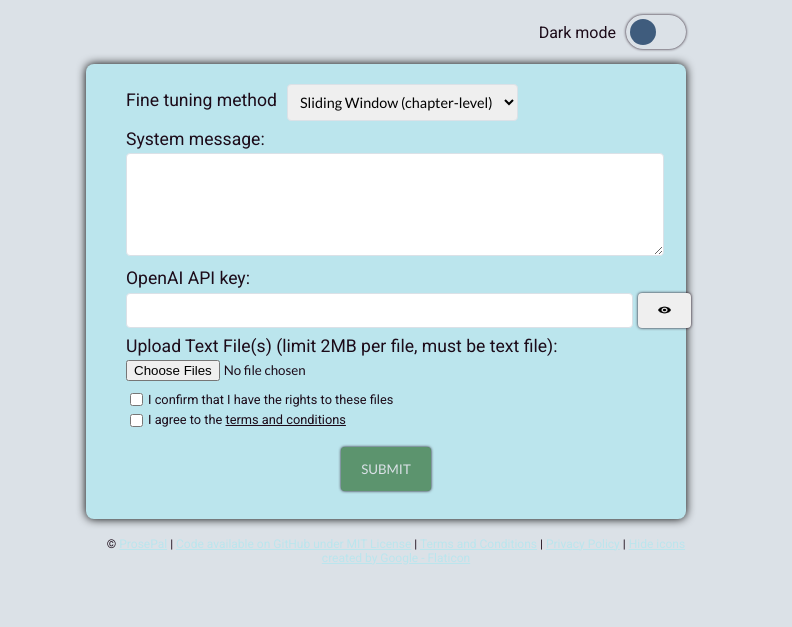
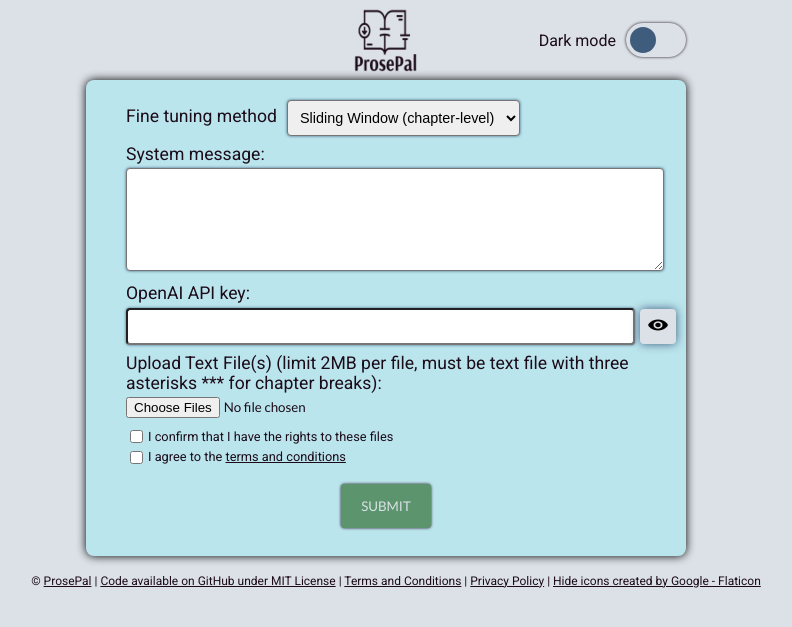
Before and after one commit to ashrobertsdragon/Finetune-GPT-3.5-for-Authors, a Flask app: page / in a window 1280 px wide. Shown: the top 627 px of the page, without its empty margins (254-1046 px from the left). Run offline with Flask 3, Linux system fonts and the light colour scheme.

Commit message:
added logo and favicon

```diff
--- a/static/style.css
+++ b/static/style.css
@@ -1,14 +1,28 @@
-body {
+.form-container {
   max-width: 600px;
   margin: 0 auto;
 }
+
+.header {
+  display: flex;
+  justify-content: center;
+  align-items: center;
+  height: 64px;
+  position: relative;
+}
+
+#logo {
+  height: 64px;
+  width: 64px;
+  margin: auto;
+}
 /* Toggle Switch */
 #toggle {
-  margin: 0 auto;
+  position: absolute;
+  right: 0;
   display: flex;
-  justify-content: flex-end;
   align-items: center;
-  padding: 15px 0; /* Adjust padding as needed */
+  padding: 15px 0;
 }
 #toggle p {
   margin: 0;
@@ -100,8 +114,12 @@ body.dark-mode select,
 body.dark-mode textarea {
   background-color: #1C0B19;
   color: #DBE1E7;
-  border-color: #1C0B19;
-  box-shadow: inset 0 0 3px #DBE1E7;
+  border-radius: 4px;
+  box-shadow: inset 0 0 0.5px 1px rgba(219, 225, 231, 0.1),
+  0 0 0 1px rgba(44, 11, 25, 0.075),
+  0 0.3px 0.4px rgba(44, 11, 25, 0.02),
+  0 0.9px 1.5px rgba(44, 11, 25, 0.045),
+  0 3.5px 6px rgba(44, 11, 25, 0.09) !important;
 }
 body.dark-mode input[type="submit"] {
   box-shadow: inset 0 0 3px darkgreen;
@@ -123,12 +141,13 @@ a:hover {
 label a {
   padding-left: .25em;
 }
-
 /* General Styling */
-body, button {
+body, button, label,
+select input[type="submit"],
+input[type="checkbox"] {
   font-family: 'Roboto', sans-serif;
 }
-input, select, textarea {
+input, textarea {
   font-family: 'Lato', sans-serif;
 }
 button {
@@ -189,8 +208,8 @@ textarea,
   font-size: .9em;
   width: auto;
   padding: 8px;
-    border: 1px solid #DBE1E7;
   border-radius: 4px;
+  box-shadow: 0 0 3px rgba(63, 92, 125, 1);
 }
 
 #role {
@@ -211,15 +230,15 @@ textarea,
 /* Show Button with Eye Icon */
 button#showButton {
   flex: 0;
-  font-size: .9em;
-  width: 2em;
   position: relative;
   margin: 0;
-  background: url('/static/visibility.png') no-repeat center;
   background-color: #DBE1E7;
   border: none;
-  padding: 0;
-  box-shadow: 0 0 10px rgba(0, 0, 0.1);
+  padding: 8px;
+  box-shadow: 0 0 10px rgba(63, 92, 125, 1);
+}
+button#showButton:hover {
+  background-color: #BBE5ED !important;
 }
 image#VisibilityIcon {
   background-color: #DBE1E7;
@@ -261,9 +280,6 @@ footer.dark-mode {
   background-color: #1C0B19;
   color: #DBE1E7;
 }
-footer a {
-  color: #BBE5ED;
-}
 
 @media screen and (max-width: 600px) {
   form {
--- a/templates/index.html
+++ b/templates/index.html
@@ -2,6 +2,8 @@
 <html>
 <head>
   <title>Fine-tuning GPT-3.5 for Authors</title>
+  <link rel="icon" href="favicon.ico" type="image/x-icon">
+  <link rel="apple-touch-icon" sizes="180x180" href="apple-touch-icon.png">
   <link href="https://fonts.googleapis.com/css2?family=Roboto:wght@400;700&family=Lato:wght@400;700&display=swap" rel="stylesheet">
   <link rel="stylesheet" href="{{ url_for('static', filename='style.css') }}">
   <script>
@@ -15,18 +17,19 @@
           }
         });
     }
-
-
   </script>
 </head>
 <body class="light-mode">
-  <div id="form-container">
+  <div class="form-container">
+    <div class="header">
+      <img src="static/logo.png" alt="ProsePal logo" id="logo">
       <div id="toggle">
         <p>Dark mode</p>
         <label class="switch">
           <input type="checkbox" id="darkModeToggle">
           <span class="slider round"></span>
         </label>
+      </div>
     </div>
     {% if folder_name %}
       <p id="status">Fine-tuning started</p>
@@ -49,10 +52,10 @@
         <label for="user_key">OpenAI API key:</label>
         <div id="key">
           <input type="password" name="user_key" id="user_key" size="60" maxlength="60" required>
-          <button id="ShowButton" type="button" onclick="toggleVisibility()"><img id="visibilityImage" style="height: .75em; width: 1em" src="static/visibility.png" alt="show key"></button>
+          <button id="showButton" type="button" onclick="toggleVisibility()"><img id="visibilityImage" style="height: 1.2em; width: 1.5em" src="static/visibility.png" alt="show key"></button>
         </div>
         <div id="upload">
-          <label for="file">Upload Text File(s) (limit 2MB per file, must be text file):</label>
+          <label for="file">Upload Text File(s) (limit 2MB per file, must be text file with three asterisks *** for chapter breaks):</label>
           <input type="file" name="file" id="file" multiple accept=".txt,.text">
         </div>
         <div id="checkboxes">
@@ -89,6 +92,14 @@
       const toggleSwitch = document.getElementById('darkModeToggle');
       const prefersDarkScheme = window.matchMedia("(prefers-color-scheme: dark)");
 
+      function updateLogo() {
+        if (document.body.classList.contains("dark-mode")) {
+          logo.src = 'static/logo-dark.png';
+        } else {
+          logo.src = 'static/logo.png';
+        }
+      }
+
       // Set the initial mode
       if (prefersDarkScheme.matches) {
         toggleSwitch.checked = true;
@@ -98,13 +109,16 @@
         document.body.classList.add("light-mode");
         document.body.classList.remove("dark-mode");
       }
+      updateLogo();
 
       // Listen for toggle switch
       toggleSwitch.addEventListener('change', () => {
         document.body.classList.toggle("dark-mode");
         document.body.classList.toggle("light-mode");
+        updateLogo();
       });
     })
+
     function toggleVisibility() {
       var apiKeyInput = document.getElementById("user_key");
       var currentType = apiKeyInput.getAttribute("type");
```
Also changed, not shown: apple-touch-icon.png (added), favicon.ico (added), static/logo-dark.png (added), static/logo.png (added). Lines whose indentation alone changed are shown as unchanged.
